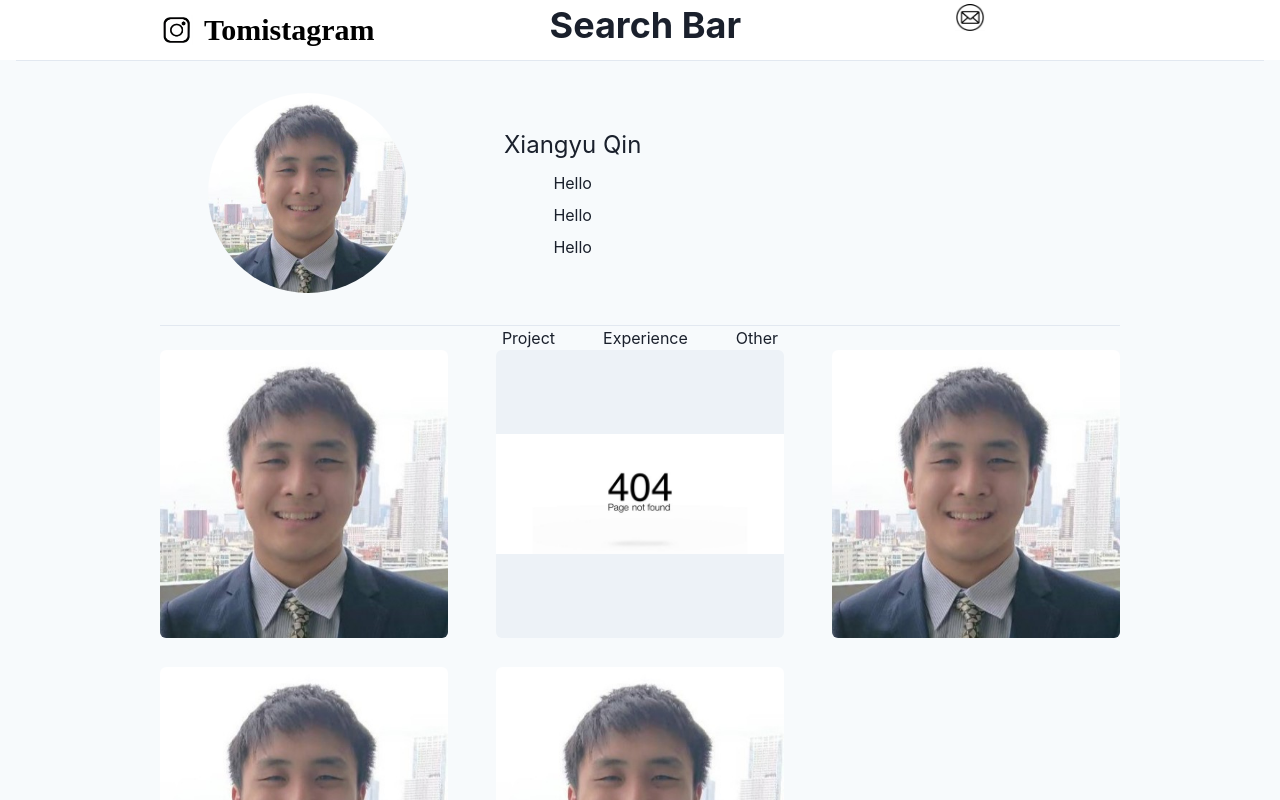
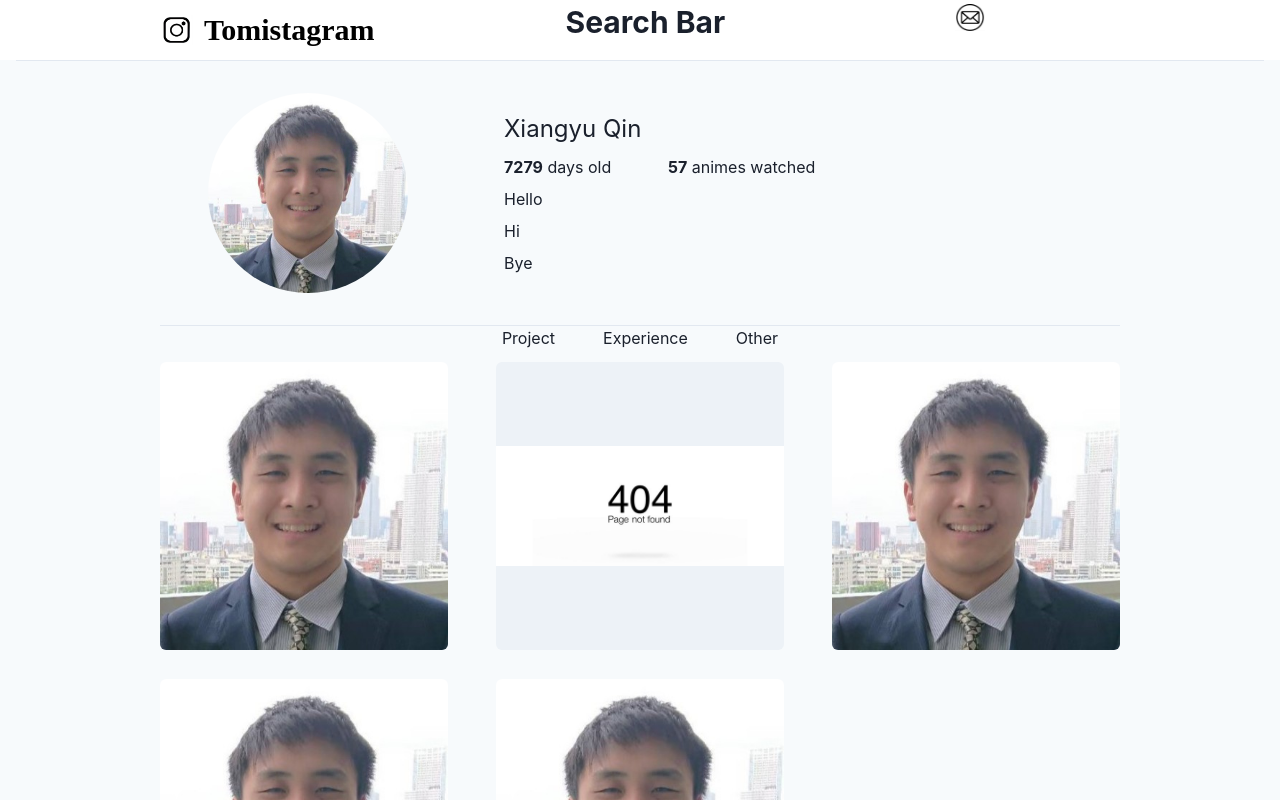
Before and after one commit to tommy2022/tomistagram, a React (Create React App) app: page / in a window 1280 px wide. Shown: the top 800 px of the page. Built offline with nearby package versions, Linux system fonts and the light colour scheme.

Commit message:
fix root of project

```diff
--- a/src/components/Bio.js
+++ b/src/components/Bio.js
@@ -1,23 +1,36 @@
 import React from "react";
-import { Image, Container, HStack, VStack, Box, Text } from "@chakra-ui/react";
+import { Image, Container, HStack, VStack, Box, Text, Flex, SimpleGrid } from "@chakra-ui/react";
 
 export default function Bio() {
+  let moment = require("moment");
+  const bday = moment("2001-12-30", "YYYY-MM-DD");
+  const today = moment().startOf('day');
+
+  const daysOld = moment.duration(today.diff(bday)).asDays();
+
   return (
-    <Container m={8}>
-      <HStack spacing={24}>
+    <Container m={[2, 4, 6, 8]} w="full" maxW="100%">
+    <Flex>
+      <HStack spacing={[8, 12, 16, 24]} w="full">
         <Image
           borderRadius="full"
           boxSize={[100, 125, 150, 200]}
           src={process.env.PUBLIC_URL + "/pfp.jpg"}
           alt="Profile Picture"
         />
-        <VStack>
+        <VStack w="full" align="flex-start">
           <Text fontSize="2xl">Xiangyu Qin</Text>
+          <SimpleGrid w="full" maxW="30em" columns={[1, null, 3]} spacing={[1, 2, 3]}>
+            <Text as="span"><Text as="span" style={{fontWeight: "bold"}}>{daysOld}</Text> days old</Text>
+            <Text as="span"><Text as="span" style={{fontWeight: "bold"}}>57</Text> animes watched</Text>
+
+          </SimpleGrid>
           <Box>Hello</Box>
-          <Box>Hello</Box>
-          <Box>Hello</Box>
+          <Box>Hi</Box>
+          <Box>Bye</Box>
         </VStack>
       </HStack>
+      </Flex>
     </Container>
   );
 }
--- a/src/components/Header.js
+++ b/src/components/Header.js
@@ -57,7 +57,7 @@ export default function Header() {
         <Spacer />
         <Box w="100%">
           <Center>
-            <Heading>Search Bar</Heading>
+            <Heading fontSize={["xl", "2xl", "3xl"]}>Search Bar</Heading>
           </Center>
         </Box>
         <Spacer />
--- a/src/components/Options.js
+++ b/src/components/Options.js
@@ -5,7 +5,7 @@ import { Container, Box, Center, HStack } from "@chakra-ui/react";
 export default function Options() {
   const root = process.env.PUBLIC_URL;
   return (
-    <Container maxW="44em">
+    <Container maxW="44em" mb={3}>
       <Center>
         <HStack spacing={12}>
           <Link to={root + "/"}>
```
Also changed, not shown: 11 other files (tests, documents, lock files or other folders).
